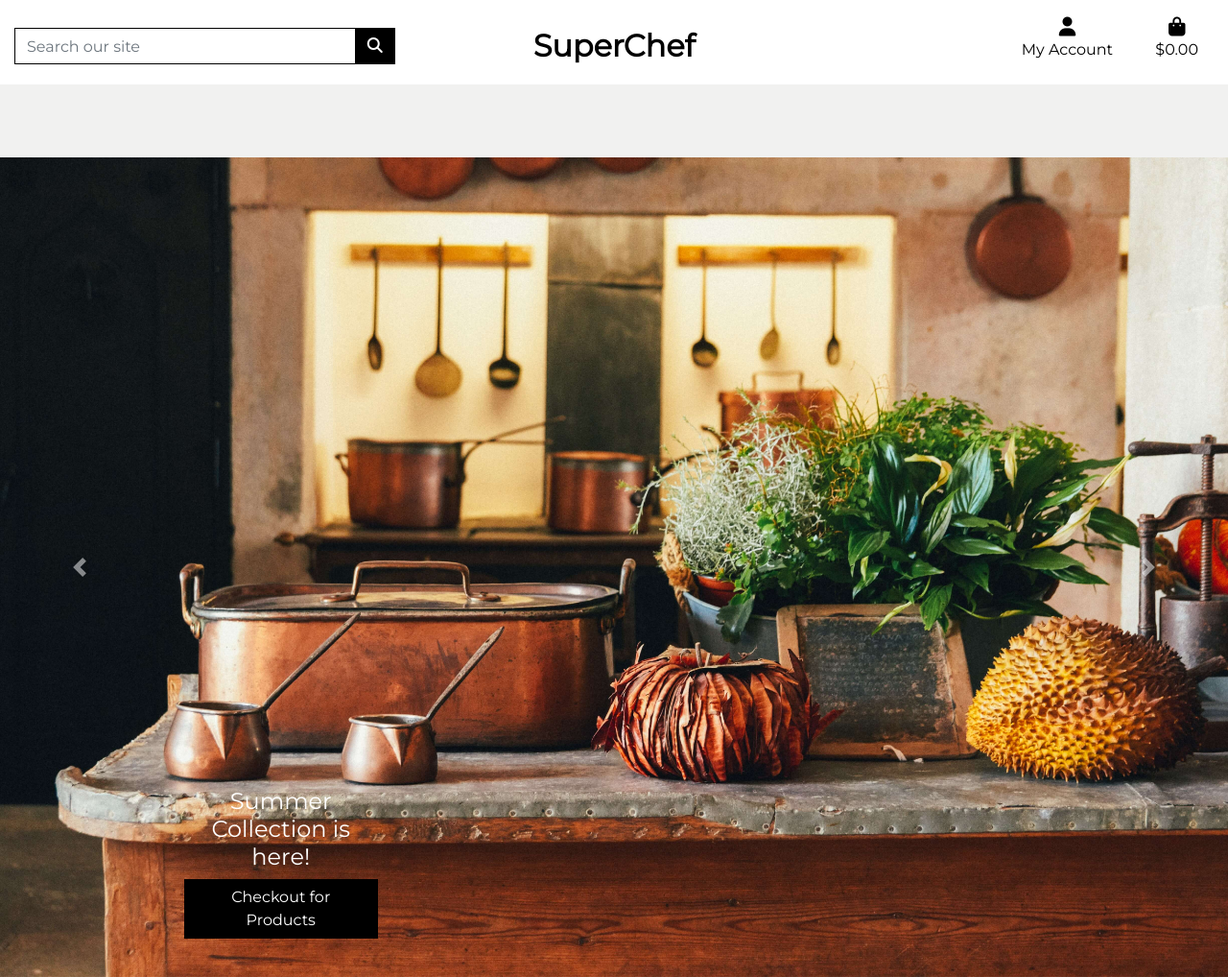
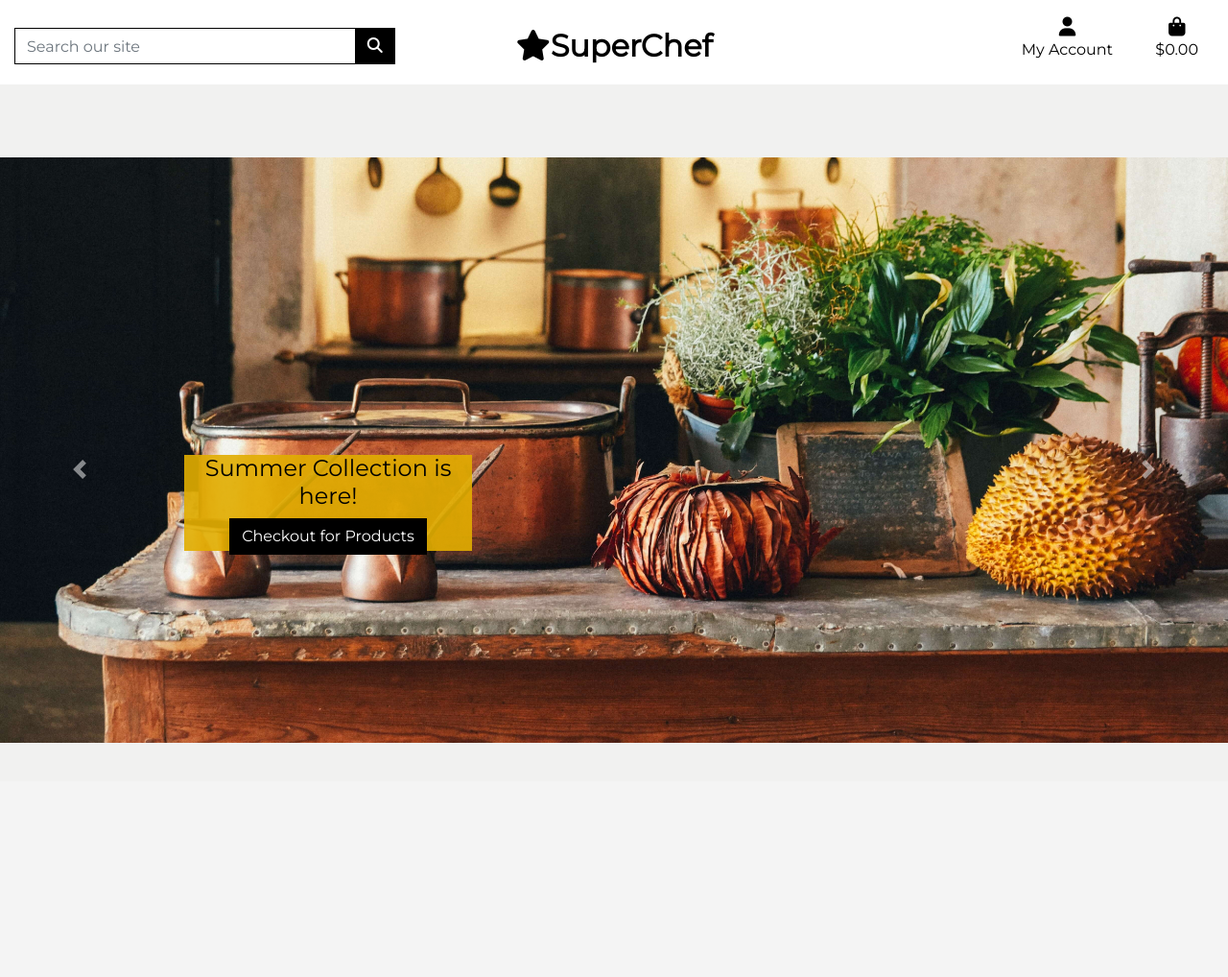
Before and after one commit to Kiran6248/superchef-ms4, a Django app: page / in a window 1280 px wide. Shown: the whole page at 96% size. After the commit the page ends 774 px from the top, so only its background shows below. Run offline with Django 3.2, Linux system fonts and the light colour scheme; some libraries are stand-ins or nearby versions.

Commit message:
Change the size of carousel images

```diff
--- a/home/templates/home/index.html
+++ b/home/templates/home/index.html
@@ -17,7 +17,7 @@
                 <div id="carouselExampleControls" class="carousel slide" data-ride="carousel">
                     <div class="carousel-inner">
                         <div class="carousel-item active">
-                            <img class="d-block w-100" src="{% static 'background1.jpg' %}" alt="Product image">
+                            <img class="d-block w-100" src="{% static 'background1-copy.jpg' %}" alt="Product image">
                             <div class="carousel-caption">
                                 <div class="row">
                                     <div class="col-12 col-md-3">
@@ -30,7 +30,7 @@
                             </div>
                         </div>
                         <div class="carousel-item">
-                            <img class="d-block w-100" src="{% static 'background2.jpg' %}" alt="product image2">
+                            <img class="d-block w-100" src="{% static 'background2-copy.jpg' %}" alt="product image2">
                             <div class="carousel-caption">
                                 <div class="row">
                                     <div class="col-12 col-md-3">
@@ -42,7 +42,7 @@
                             </div>
                         </div>
                         <div class="carousel-item">
-                            <img class="d-block w-100" src="{% static 'background3.jpg' %}" alt="product image3">
+                            <img class="d-block w-100" src="{% static 'background3-copy.jpg' %}" alt="product image3">
                             <div class="carousel-caption">
                                 <div class="row">
                                     <div class="col-12 col-md-3">
--- a/static/css/base.css
+++ b/static/css/base.css
@@ -23,6 +23,27 @@ body {
     color: #fff;
 }
 
+/*----------------------------------------Carousel */
+.carousel-item {
+    position: relative;
+    height: 650px;
+}
+
+.carousel-inner {
+    background-size: cover;
+    overflow: hidden;
+}
+
+.cover-text{
+    top: -200px;
+    font-size:130%;
+    width: 300px;
+    height: 100px;
+    background-color: rgba(225, 173, 1, 0.9);
+    position: relative;
+    color: #000;
+}
+
 /*---------------------------------------- media Queries */
 
 /* Slightly larger container on xl screens */
--- a/templates/base.html
+++ b/templates/base.html
@@ -61,7 +61,7 @@
                 <!--Logo-->
                 <div class="col-12 col-lg-4 my-auto py-1 py-lg-0 text-center">
                     <a href="{% url 'home' %}" class="nav-link main-logo-link">
-                        <h2 class="logo-font text-black my-0"><strong>SuperChef</strong></h2>
+                        <h2 class="logo-font text-black my-0"><i class="fas fa-star"></i><strong>SuperChef</strong></h2>
                     </a>
                 </div>
                 <!--icons-->
```
Also changed, not shown: static/background1-copy.jpg (added), static/background2-copy.jpg (added), static/background3-copy.jpg (added).
